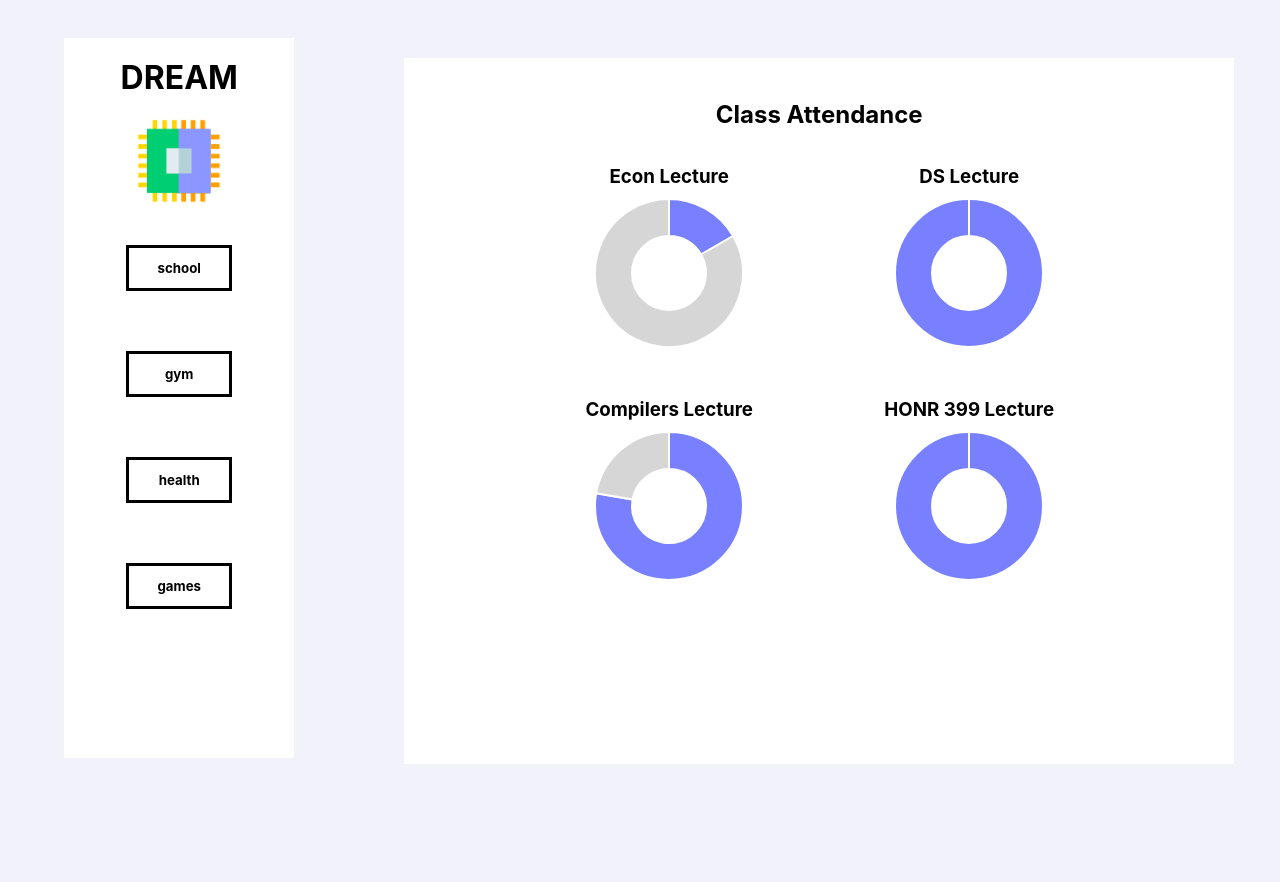
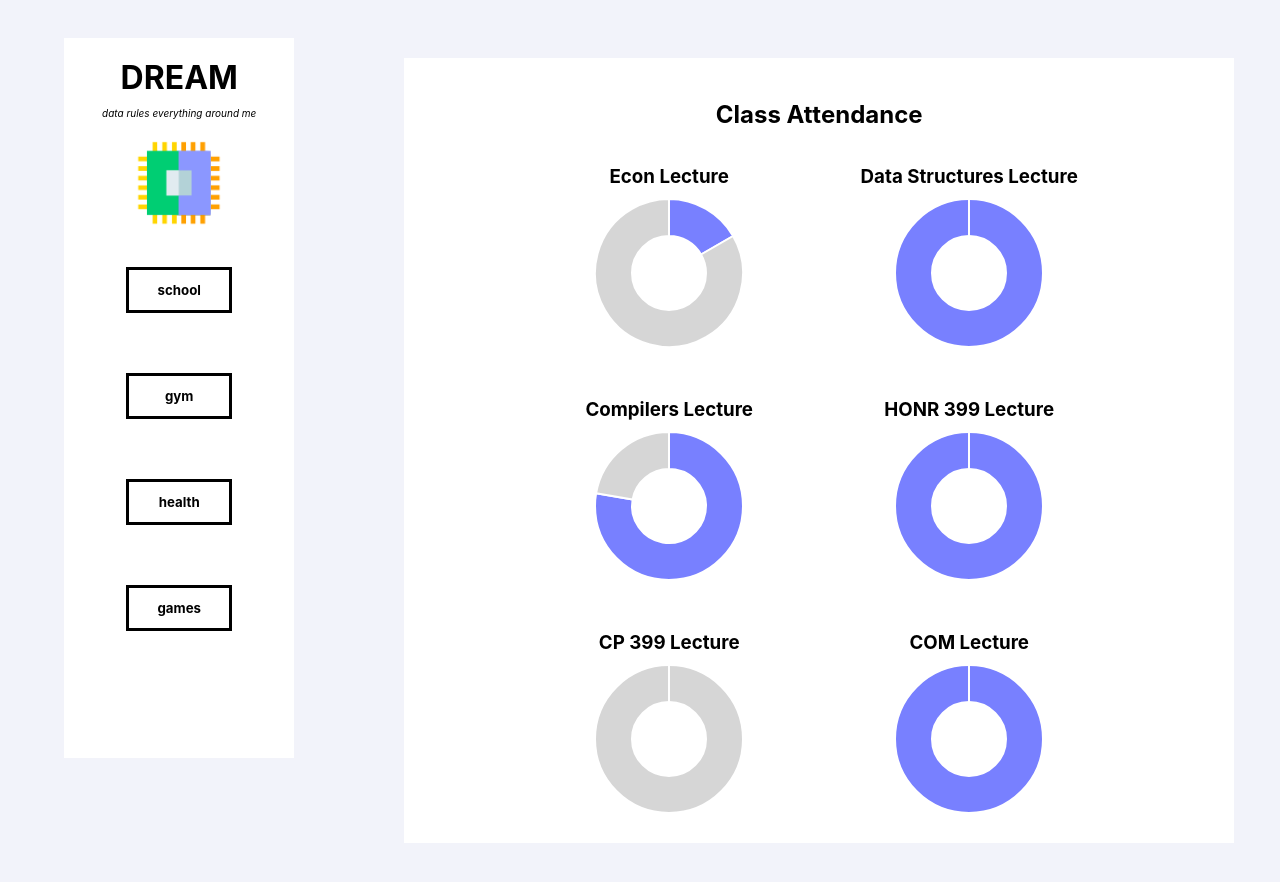
Before and after one commit to sahilsk11/dream, a React (Create React App) app: page / in a window 1280 px wide. Shown: the top 882 px of the page. Before the commit the page ends 822 px from the top, so only its background shows below. Built offline with nearby package versions, Linux system fonts and the light colour scheme.

Commit message:
Add subtitle and additional charts

```diff
--- a/src/App.js
+++ b/src/App.js
@@ -29,6 +29,7 @@ function LeftNavBar(props) {
   const title = {
     marginTop: "20px",
     marginBottom: "0px",
+    paddingBottom: "0px",
     textAlign: "center",
     backgroundColor: "white",
   }
@@ -40,9 +41,14 @@ function LeftNavBar(props) {
     marginBottom: "40px",
     maxWidth: "90px"
   }
+  const acronymStyle = {
+    fontSize: "10px",
+    textAlign: "center"
+  }
   return (
     <div style={navStyle}>
       <h1 style={title}>DREAM</h1>
+      <p style={acronymStyle}><em>data rules everything around me</em></p>
       <img style={iconStyle} src="./dream.png" />
       {DreamBubble({ title: "school", updateContent: props.updateContent })}
       {DreamBubble({ title: "gym", updateContent: props.updateContent })}
@@ -130,7 +136,7 @@ function SchoolContent() {
           percent: Math.round(1/6 * 100).toString() + "%"
         })}
         {DoughnutGraph({
-          title: "DS Lecture",
+          title: "Data Structures Lecture",
           attended: 9,
           total: 9,
           percent: "100%"
@@ -143,6 +149,18 @@ function SchoolContent() {
         })}
         {DoughnutGraph({
           title: "HONR 399 Lecture",
+          attended: 9,
+          total: 9,
+          percent: "100%"
+        })}
+        {DoughnutGraph({
+          title: "CP 399 Lecture",
+          attended: 0,
+          total: 3,
+          percent: "0%"
+        })}
+        {DoughnutGraph({
+          title: "COM Lecture",
           attended: 9,
           total: 9,
           percent: "100%"
```
